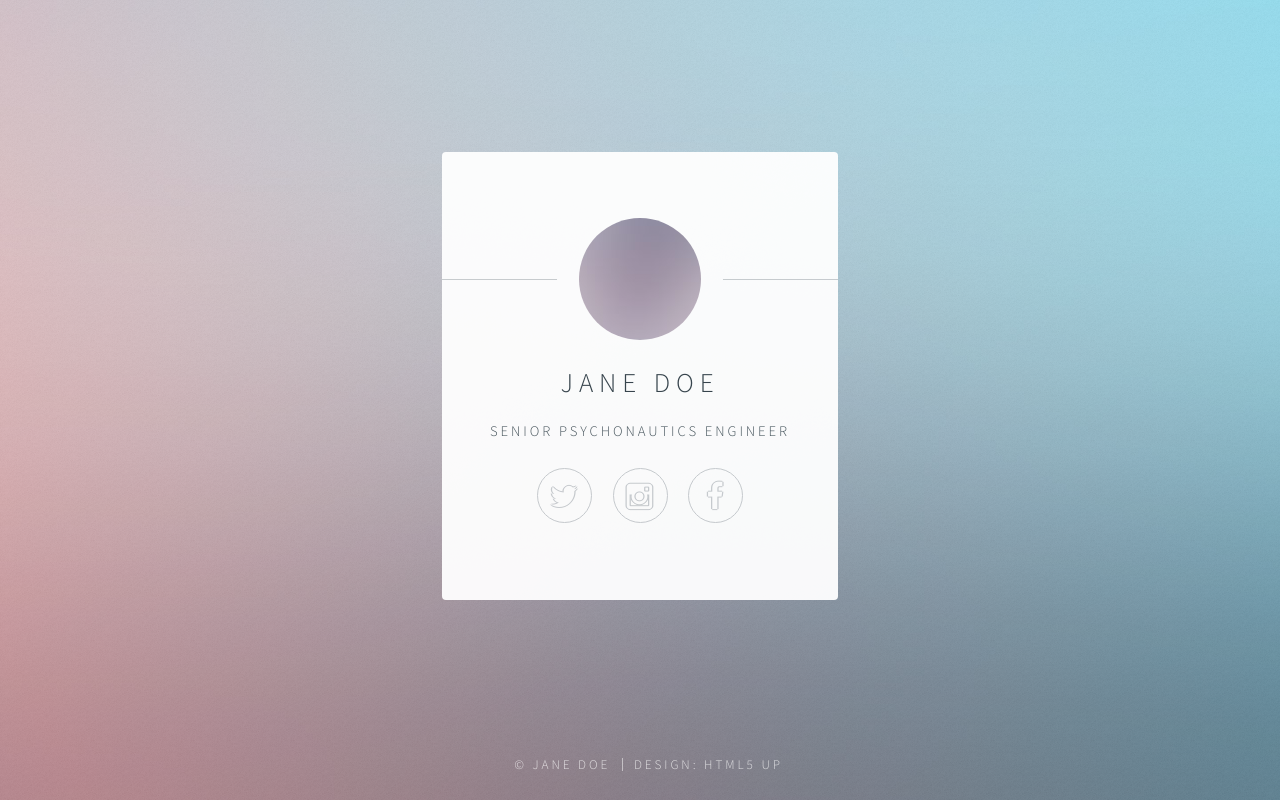
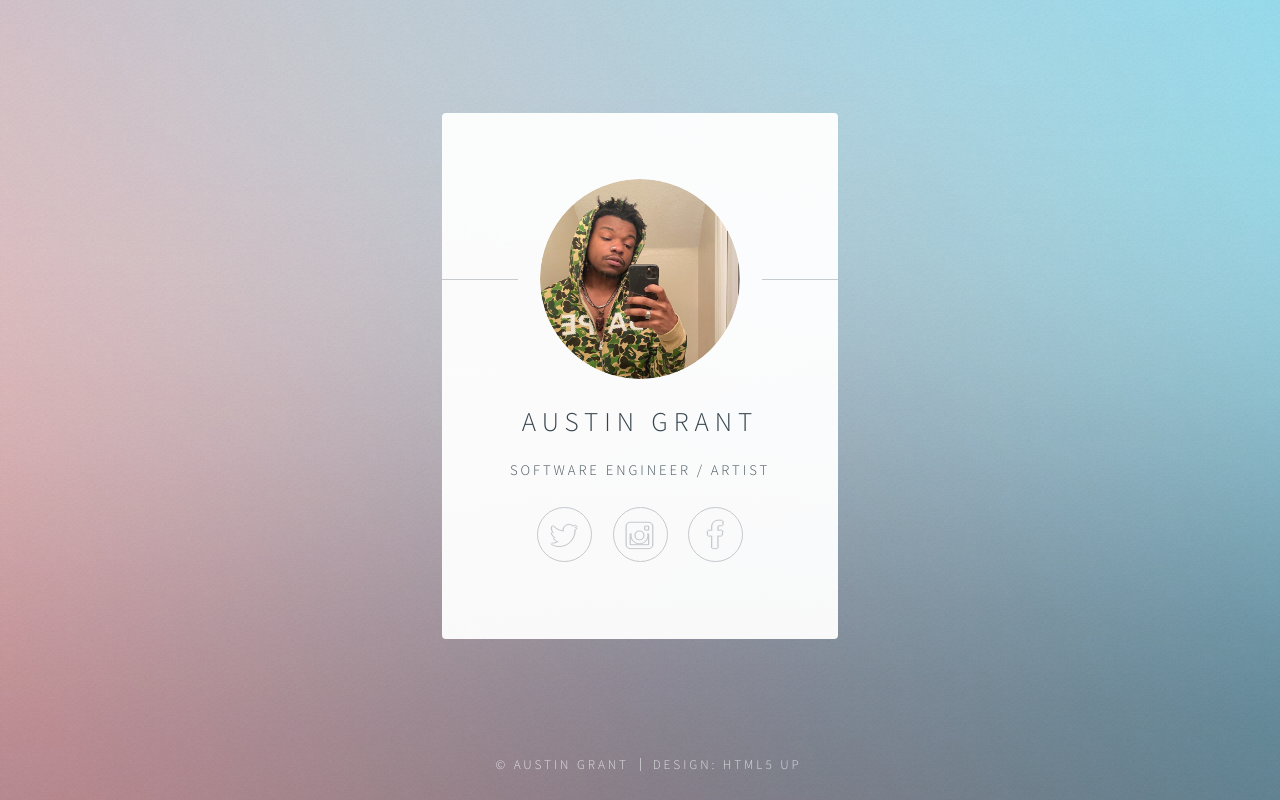
Before and after one commit to 2gaudy/Flask-Personal-Site-Namecard-, a Flask app: page / in a window 1280 px wide. Run offline with Flask 2, Linux system fonts and the light colour scheme.

Commit message:
Made changes to the siteavatar and name

```diff
--- a/main.py
+++ b/main.py
@@ -4,9 +4,9 @@ app = Flask(__name__)
 
 @app.route("/")
 def home():
-    return render_template("templates/index.html")
+    return render_template("index.html")
 
 
 
 if __name__ == "__main__":
-    app.run()
+    app.run(debug=True)
--- a/templates/index.html
+++ b/templates/index.html
@@ -9,11 +9,11 @@
 		<title>Identity by HTML5 UP</title>
 		<meta charset="utf-8" />
 		<meta name="viewport" content="width=device-width, initial-scale=1" />
-		<!--[if lte IE 8]><script src="assets/js/html5shiv.js"></script><![endif]-->
-		<link rel="stylesheet" href="assets/css/main.css" />
-		<!--[if lte IE 9]><link rel="stylesheet" href="assets/css/ie9.css" /><![endif]-->
-		<!--[if lte IE 8]><link rel="stylesheet" href="assets/css/ie8.css" /><![endif]-->
-		<noscript><link rel="stylesheet" href="assets/css/noscript.css" /></noscript>
+		<!--[if lte IE 8]><script src="static/assets/js/html5shiv.js"></script><![endif]-->
+		<link rel="stylesheet" href="static/assets/css/main.css" />
+		<!--[if lte IE 9]><link rel="stylesheet" href="static/assets/css/ie9.css" /><![endif]-->
+		<!--[if lte IE 8]><link rel="stylesheet" href="static/assets/css/ie8.css" /><![endif]-->
+		<noscript><link rel="stylesheet" href="static/assets/css/noscript.css" /></noscript>
 	</head>
 	<body class="is-loading">
 
@@ -23,9 +23,9 @@
 				<!-- Main -->
 					<section id="main">
 						<header>
-							<span class="avatar"><img src="images/avatar.jpg" alt="" /></span>
-							<h1>Jane Doe</h1>
-							<p>Senior Psychonautics Engineer</p>
+							<span class="avatar"><img src="static/images/Austin Bathroom Photo.jpeg" alt="" width="200"/></span>
+							<h1>Austin Grant</h1>
+							<p>Software Engineer / Artist</p>
 						</header>
 						<!--
 						<hr />
@@ -76,7 +76,7 @@
 				<!-- Footer -->
 					<footer id="footer">
 						<ul class="copyright">
-							<li>&copy; Jane Doe</li>
+							<li>&copy; Austin Grant</li>
 							<li>Design: <a href="http://html5up.net">HTML5 UP</a></li>
 						</ul>
 					</footer>
@@ -84,7 +84,7 @@
 			</div>
 
 		<!-- Scripts -->
-			<!--[if lte IE 8]><script src="assets/js/respond.min.js"></script><![endif]-->
+			<!--[if lte IE 8]><script src="static/assets/js/respond.min.js"></script><![endif]-->
 			<script>
 				if ('addEventListener' in window) {
 					window.addEventListener('load', function() { document.body.className = document.body.className.replace(/\bis-loading\b/, ''); });
```
Also changed, not shown: static/images/Austin Bathroom Photo.jpeg (added).
